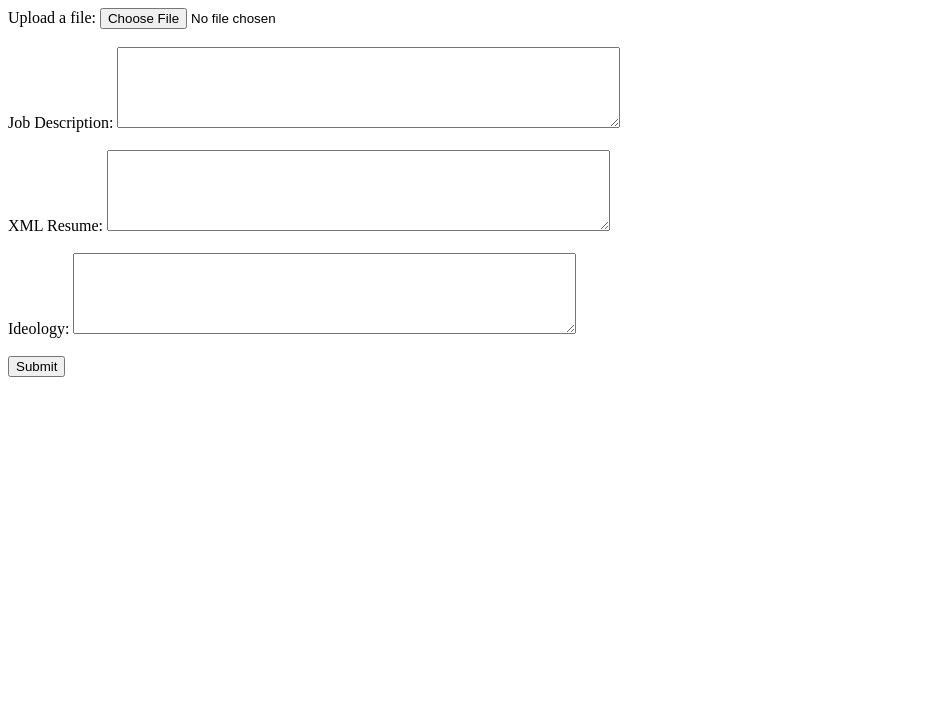
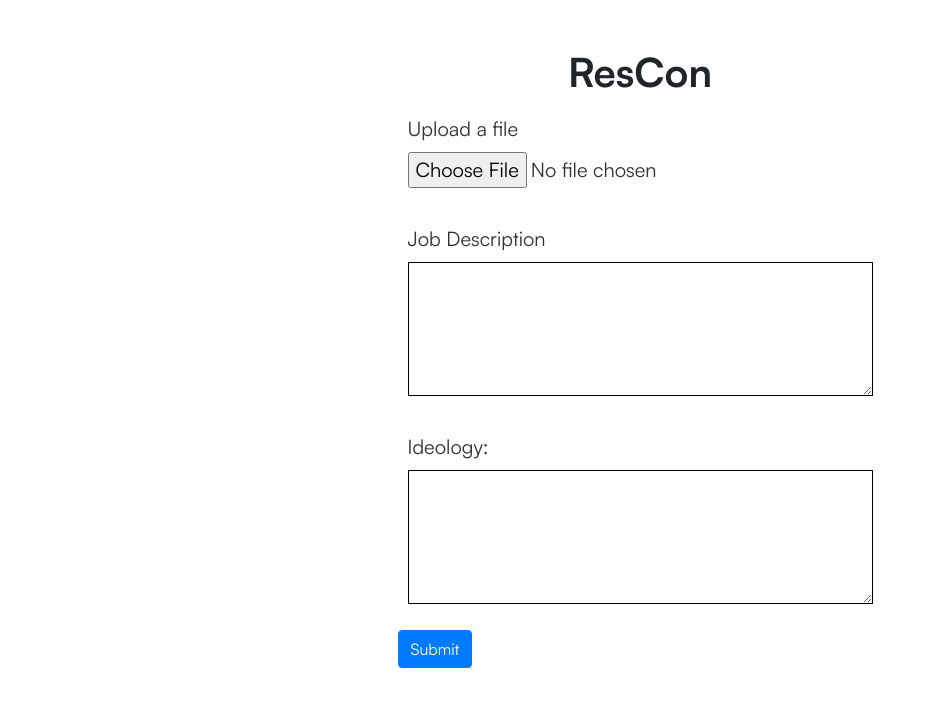
Before and after one commit to ml5885/sync, a Flask app: page /form in a window 1280 px wide. Shown: the top 715 px of the page, without its empty margins (0-928 px from the left). Run offline with Flask 3, Linux system fonts and the light colour scheme; some libraries are stand-ins or nearby versions.

Commit message:
added Bootstrap and Satoshi font

```diff
--- /dev/null
+++ b/rescon/static/form.css
@@ -0,0 +1,23 @@
+@font-face {
+	font-family: "Satoshi Variable";
+	src: url("../static/fonts/Satoshi-Variable.ttf") format("truetype-variations");
+}
+
+body {
+	font-family: "Satoshi Variable";
+}
+
+form {
+	font-size: 20px;
+	color: #333333;
+}
+
+.form-group {
+	/* border: 1px solid black; */
+	padding: 10px;
+}
+
+.form-group textarea {
+	border-radius: 0;
+	border: 1px solid black;
+}
--- a/rescon/templates/html/form.html
+++ b/rescon/templates/html/form.html
@@ -1,31 +1,70 @@
 <!DOCTYPE html>
 <html lang="en">
 	<head>
-    <meta charset="UTF-8">
-    <meta name="viewport" content="width=device-width, initial-scale=1.0">
-    <title>Input Form</title>
+		<meta charset="UTF-8" />
+		<meta name="viewport" content="width=device-width, initial-scale=1.0" />
+		<title>Rescon</title>
+		<link
+			rel="stylesheet"
+			href="https://cdn.jsdelivr.net/npm/bootstrap@4.0.0/dist/css/bootstrap.min.css"
+			integrity="sha384-Gn5384xqQ1aoWXA+058RXPxPg6fy4IWvTNh0E263XmFcJlSAwiGgFAW/dAiS6JXm"
+			crossorigin="anonymous"
+		/>
+		<link rel="stylesheet" href="../../static/form.css" />
 	</head>
 	<body>
-    <div>
+		<div
+			class="d-flex flex-column justify-content-between align-items-center p-5"
+		>
+			<p class="h1"><b>ResCon</b></p>
 			<form action="/submit" method="post" enctype="multipart/form-data">
-            <label for="fileInput">Upload a file:</label>
-            <input type="file" name="file" id="fileInput" required>
-            <br><br>
-
-            <label for="jobDescription">Job Description:</label>
-            <textarea rows="5" cols="60" type="text" name="jobDescription" id="jobDescription" required></textarea>
-            <br><br>
-
-            <label for="xmlResume">XML Resume:</label>
-            <textarea rows="5" cols="60" type="text" name="xmlResume" id="xmlResume" required></textarea>
-            <br><br>
-
+				<div class="form-group">
+					<label for="fileInput">Upload a file</label>
+					<input
+						type="file"
+						class="form-control-file"
+						id="fileInput"
+						required
+					/>
+				</div>
+				<div class="form-group">
+					<label for="jobDescription">Job Description</label>
+					<textarea
+						class="form-control"
+						id="jobDescription"
+						name="jobDescription"
+						rows="5"
+						required
+					></textarea>
+				</div>
+				<div class="form-group">
 					<label for="ideology">Ideology:</label>
-            <textarea rows="5" cols="60" type="text" name="ideology" id="ideology" required></textarea>
-            <br><br>
-
-            <input type="submit" value="Submit">
+					<textarea
+						class="form-control"
+						type="texet"
+						id="ideology"
+						name="ideology"
+						rows="5"
+						required
+					></textarea>
+				</div>
+				<button type="submit" class="btn btn-primary">Submit</button>
 			</form>
 		</div>
+		<script
+			src="https://code.jquery.com/jquery-3.2.1.slim.min.js"
+			integrity="sha384-KJ3o2DKtIkvYIK3UENzmM7KCkRr/rE9/Qpg6aAZGJwFDMVNA/GpGFF93hXpG5KkN"
+			crossorigin="anonymous"
+		></script>
+		<script
+			src="https://cdn.jsdelivr.net/npm/popper.js@1.12.9/dist/umd/popper.min.js"
+			integrity="sha384-ApNbgh9B+Y1QKtv3Rn7W3mgPxhU9K/ScQsAP7hUibX39j7fakFPskvXusvfa0b4Q"
+			crossorigin="anonymous"
+		></script>
+		<script
+			src="https://cdn.jsdelivr.net/npm/bootstrap@4.0.0/dist/js/bootstrap.min.js"
+			integrity="sha384-JZR6Spejh4U02d8jOt6vLEHfe/JQGiRRSQQxSfFWpi1MquVdAyjUar5+76PVCmYl"
+			crossorigin="anonymous"
+		></script>
 	</body>
 </html>
```
Also changed, not shown: rescon/static/fonts/Satoshi-Variable.ttf (added). Lines whose indentation alone changed are shown as unchanged.
